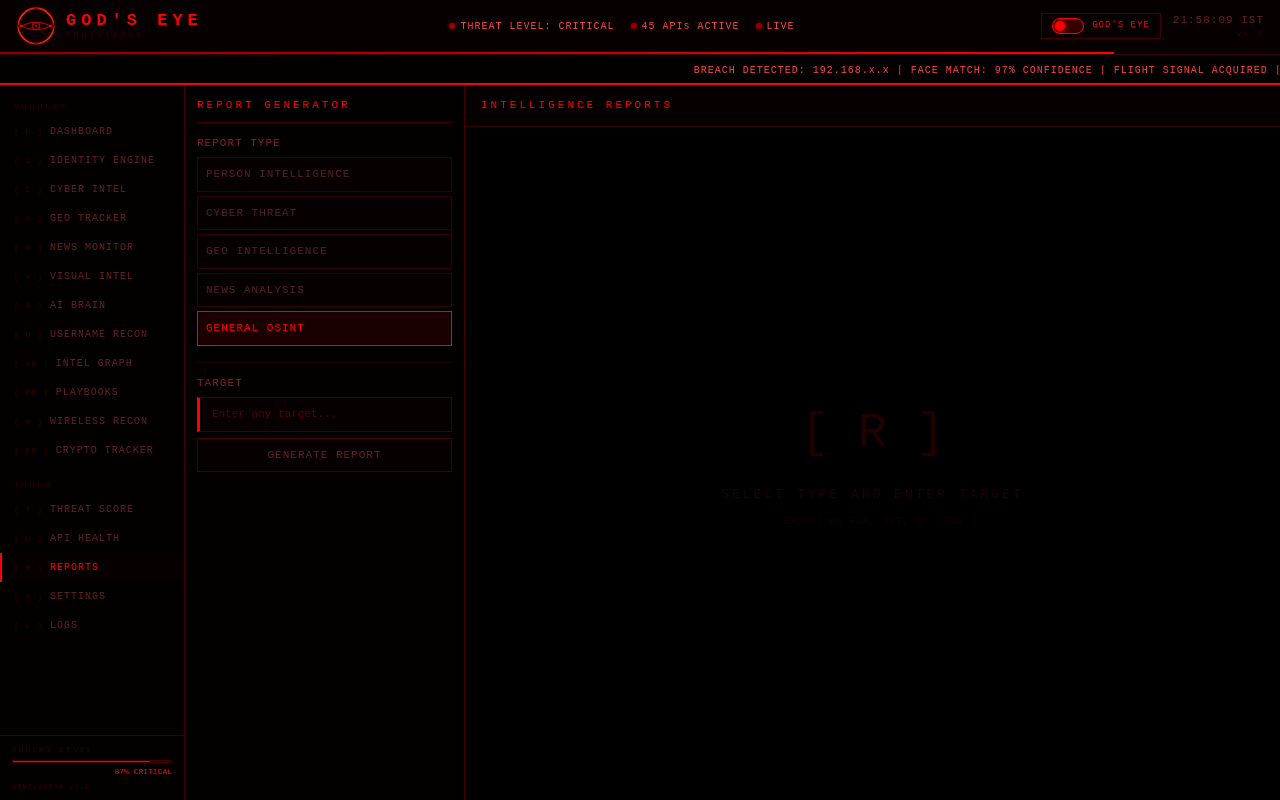
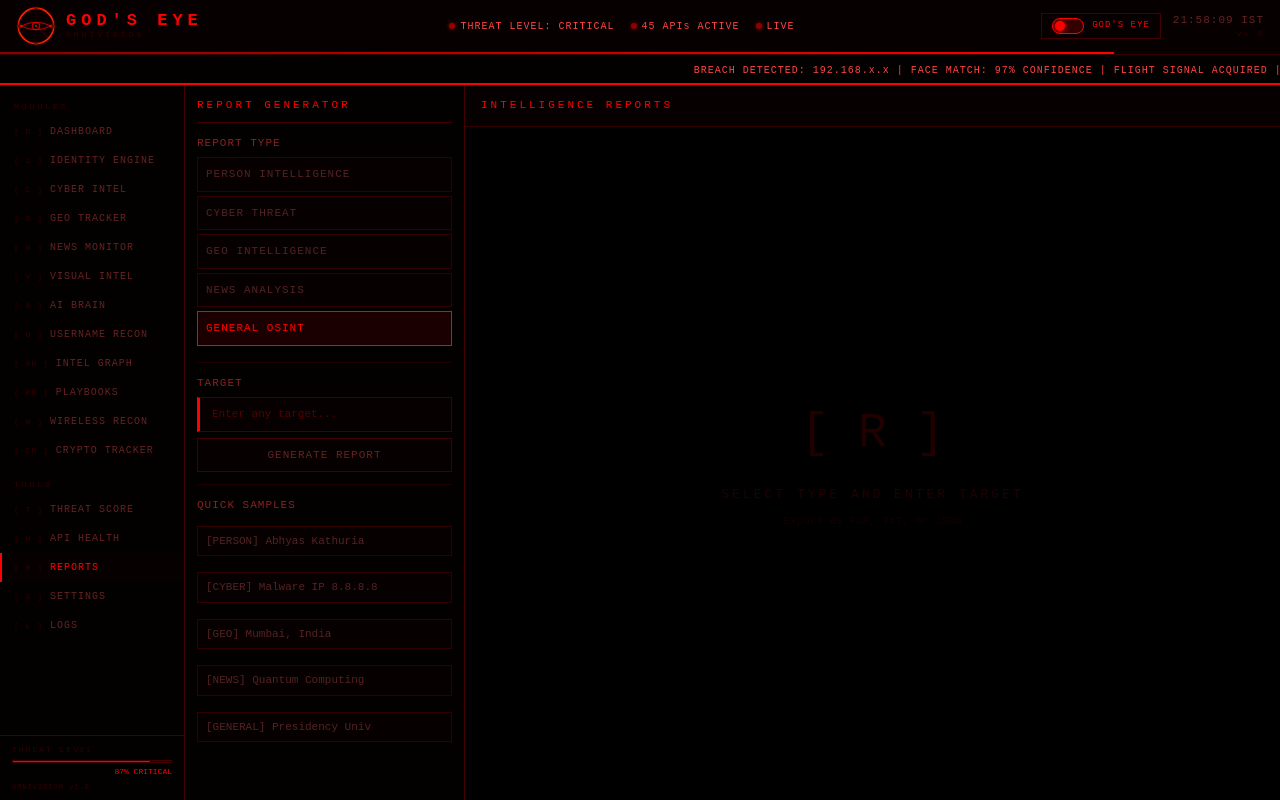
Before and after one commit to AbhyasKathuria/Gods-Eye-OMNIVISION, a React (Vite) app in the folder frontend/: page /reports in a window 1280 px wide. Built offline with nearby package versions, Linux system fonts and the light colour scheme; sample sign-in values are in the browser's storage.

Commit message:
feat: add comprehensive automated QUICK SAMPLES for all report types in Reports module

```diff
--- a/frontend/src/pages/Reports.jsx
+++ b/frontend/src/pages/Reports.jsx
@@ -129,19 +129,22 @@ export default function Reports() {
   const [loading, setLoading] = useState(false);
   const [savedReports, setSavedReports] = useState([]);
 
-  const generateReport = async () => {
-    if (!target.trim()) return;
+  const generateReport = async (overrideTarget = null, overrideType = null) => {
+    const targetVal = (typeof overrideTarget === "string") ? overrideTarget : target;
+    const typeVal = (typeof overrideType === "string") ? overrideType : reportType;
+
+    if (!targetVal.trim()) return;
     setLoading(true);
     setReport(null);
     try {
       const res = await axios.post(`${API}/ai/report`, {
-        type: reportType,
-        data: { target, type: reportType }
+        type: typeVal,
+        data: { target: targetVal, type: typeVal }
       });
       const newReport = {
         id: Date.now(),
-        type: reportType,
-        target,
+        type: typeVal,
+        target: targetVal,
         content: res.data.report,
         timestamp: new Date().toLocaleString("en-IN", { timeZone: "Asia/Kolkata" })
       };
@@ -211,6 +214,32 @@ export default function Reports() {
             {loading ? "GENERATING..." : "GENERATE REPORT"}
           </button>
         </div>
+
+        <div style={{ borderTop: "1px solid #220000" }} />
+        <div style={{ color: "#882222", fontSize: "11px", letterSpacing: "1px" }}>
+          QUICK SAMPLES
+        </div>
+        {[
+          { label: "[PERSON] Abhyas Kathuria", type: "person", target: "Abhyas Kathuria" },
+          { label: "[CYBER] Malware IP 8.8.8.8", type: "threat", target: "8.8.8.8" },
+          { label: "[GEO] Mumbai, India", type: "geo", target: "Mumbai, India" },
+          { label: "[NEWS] Quantum Computing", type: "news", target: "Quantum Computing" },
+          { label: "[GENERAL] Presidency Univ", type: "general", target: "Presidency University" },
+        ].map((smp, i) => (
+          <button key={i} onClick={() => {
+            setReportType(smp.type);
+            setTarget(smp.target);
+            generateReport(smp.target, smp.type);
+          }}
+            style={{
+              width: "100%", padding: "6px 8px", marginBottom: "4px",
+              fontSize: "11px", cursor: "pointer", fontFamily: "Courier New",
+              textAlign: "left", background: "#060000",
+              border: "1px solid #330000", color: "#552222",
+            }}>
+            {smp.label}
+          </button>
+        ))}
 
         {/* Saved Reports */}
         {savedReports.length > 0 && (
```
